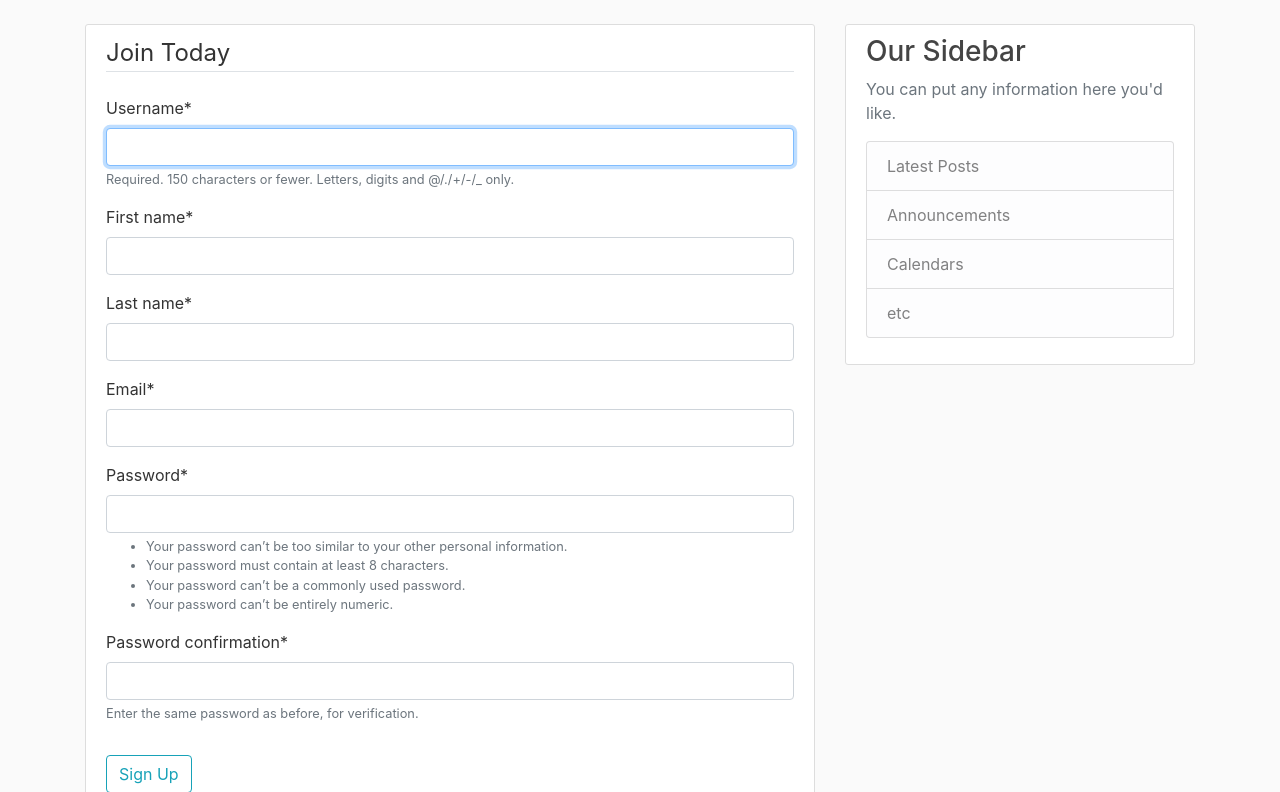
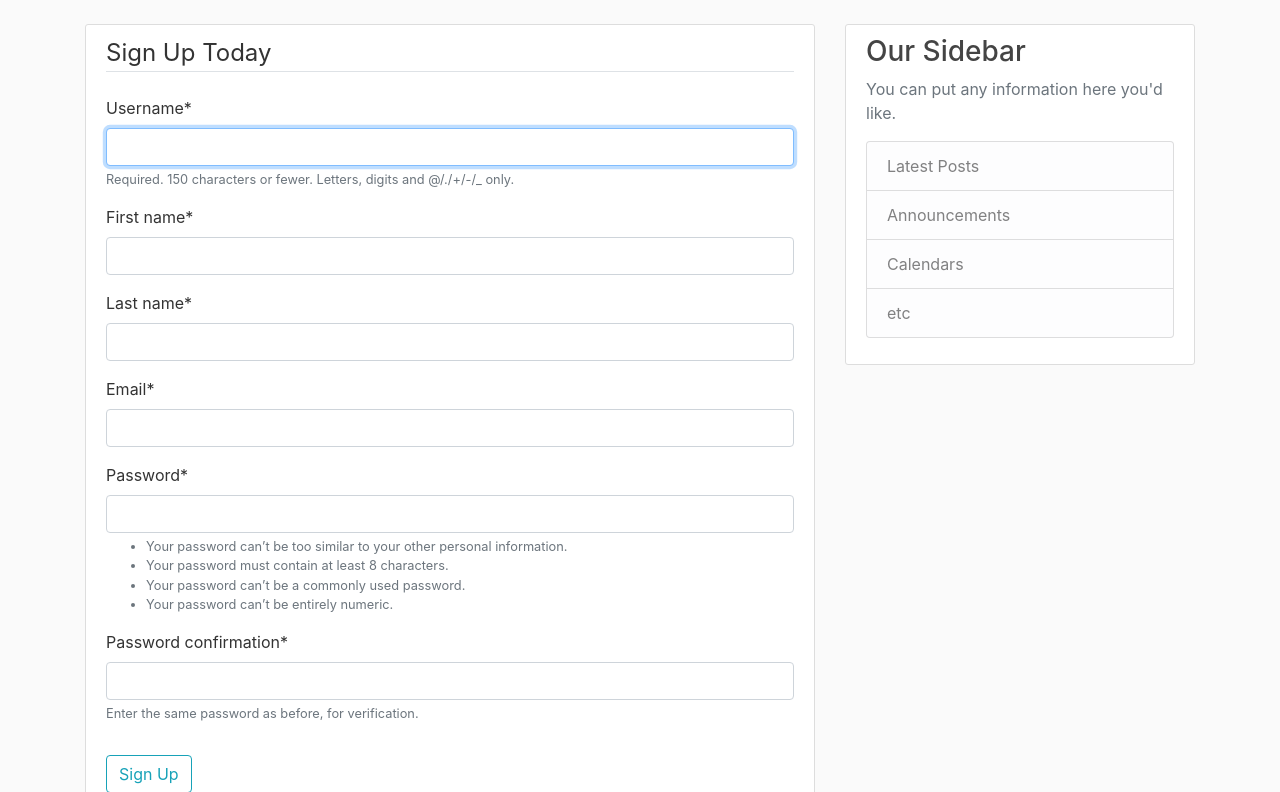
Before and after one commit to OmarMuhammedAli/Blog-post-app, a Django app: page /user/register/ in a window 1280 px wide. Shown: the part 56-848 px from the top of the page. Run offline with Django 3.2, Linux system fonts and the light colour scheme; some libraries are stand-ins or nearby versions.

Commit message:
minor changes

```diff
--- a/blogpost/users/templates/users/register.html
+++ b/blogpost/users/templates/users/register.html
@@ -5,7 +5,7 @@
         <form action="{% url 'register' %}" method="POST">
             {% csrf_token %}
             <fieldset class="form-group">
-                <legend class="border-bottom mb-4">Join Today</legend>
+                <legend class="border-bottom mb-4">Sign Up Today</legend>
                 {{ form|crispy }}
             </fieldset>
             <div class="form-group">
```
Also changed, not shown: blogpost/db.sqlite3, 1 other file.
